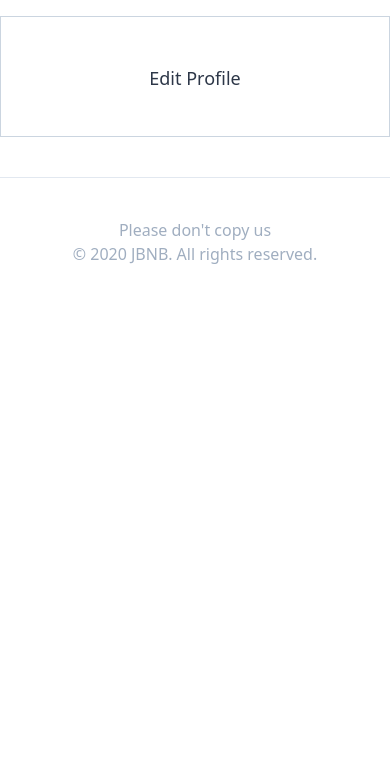
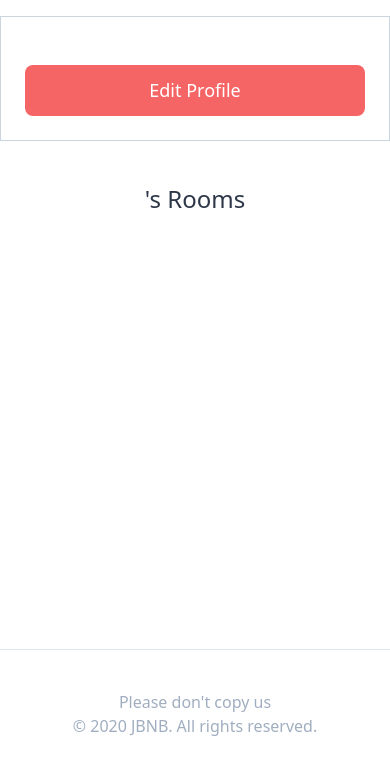
Before and after one commit to SpaceparticleJB/airbnb-clone-v2, a Django app: page /users/36/ in a window 390 px wide. Shown: the part 80-858 px from the top of the page. Before the commit the page ends 344 px from the top, so only its background shows below. Run offline with Django 3.2, Linux system fonts and the light colour scheme; a user stored in the database is signed in; data comes from the database, SQL or seed files in the repository; both versions use the stored data as it was after the commit; some libraries are stand-ins or nearby versions.

Commit message:
Styling User Profile

```diff
--- a/assets/scss/styles.scss
+++ b/assets/scss/styles.scss
@@ -17,6 +17,10 @@
 
 .btn {
   @apply text-center rounded-sm py-5 font-light text-lg w-full;
+}
+
+.btn-link {
+  @apply text-center py-3 rounded-lg font-light text-lg w-full text-white bg-red-500;
 }
 
 input {
--- a/templates/users/user_detail.html
+++ b/templates/users/user_detail.html
@@ -5,7 +5,11 @@
 {% endblock page_title %}
 
 {% block content %}
-<div class="container lg:w-5/12 md:w-1/2 xl:w-1/4 mx-auto my-10 flex flex-col items-center border p-6 border-gray-400">
+
+<div class="min-h-75vh">
+    <div
+        class="container lg:w-5/12 md:w-1/2 xl:w-1/4 mx-auto my-10 flex flex-col items-center border p-6 border-gray-400">
+
         {% include "mixins/user_avatar.html" with user=user_obj %}
 
         <div class="flex items-center">
@@ -15,10 +19,22 @@
             {% endif %}
         </div>
 
-    <span class="text-lg">{{user.bio}}</span>
+        <span class="text-lg mb-5">{{user.bio}}</span>
 
-    <a href="#" class="btn">Edit Profile</a>
+        {% if user == user_obj %}
+        <a href="#" class="btn-link">Edit Profile</a>
+        {% endif %}
 
     </div>
-
+    {% if user_obj.rooms.count > 0 %}
+    <h3 class="mb-12 text-2xl text-center">{{user_obj.first_name}}'s Rooms</h3>
+    <div class="container mx-auto pb-10 ">
+        <div class="flex flex-wrap -mx-40 mb-10">
+            {% for room in user_obj.rooms.all  %}
+            {% include 'mixins/room_card.html' with room=room %}
+            {% endfor %}
+        </div>
+    </div>
+    {% endif %}
+</div>
 {% endblock content %}
```
Also changed, not shown: tailwind.config.js (+7 -3 lines), db.sqlite3, static/css/styles.css. Lines whose indentation alone changed are shown as unchanged.
